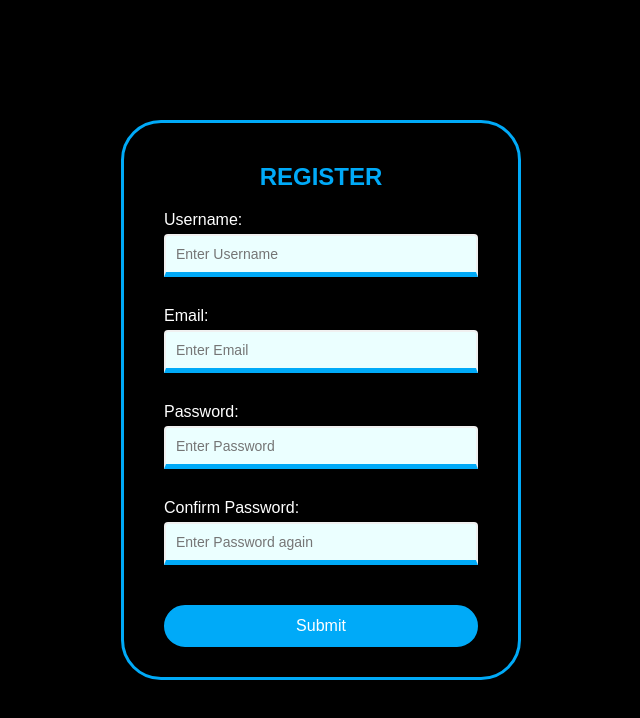
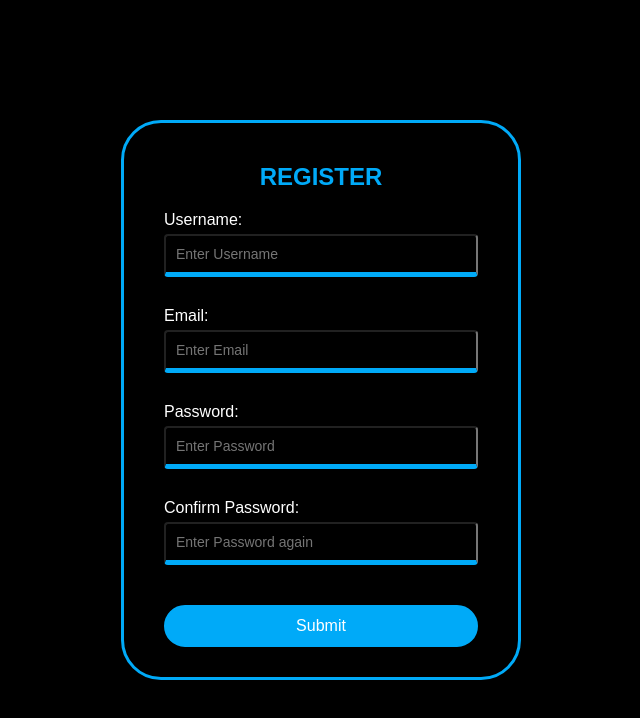
Before and after one commit to Sarthaknegigit/VanillaJSProjects, a plain HTML site: page FormValidator/index.html in a window 1280 px wide. Shown: the whole page, without its empty margins (319-959 px from the left). Drawn offline with Linux system fonts and the light colour scheme.

Commit message:
changed input-field styles

```diff
--- a/FormValidator/style.css
+++ b/FormValidator/style.css
@@ -59,16 +59,14 @@ h2{
 }
 
 .form-control input {
-    background-color: rgb(235, 255, 255);
-    border: 2px solid #f0f0f0;
-    border-bottom:5.5px solid #00aaf8;
+    background-color:#0000;
+    border-bottom:5px solid #00aaf8;
     border-radius: 4px;
     display: block;
     width: 100%;
     padding: 10px;
+    outline: none;
     font-size: 14px;
-    border-bottom-left-radius: 0px;
-    border-bottom-right-radius: 0px;
 }
 
 .form-control input:focus {
```
